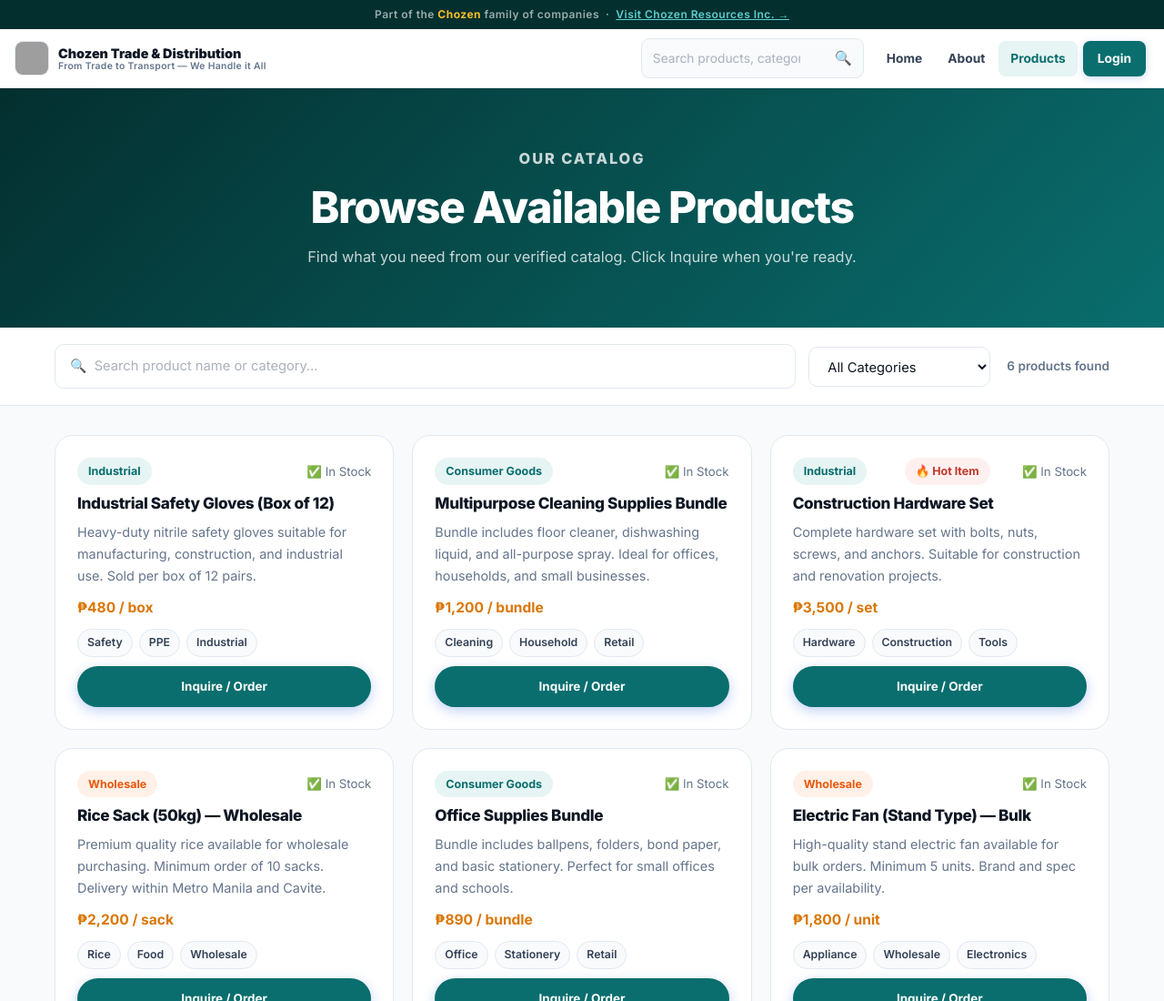
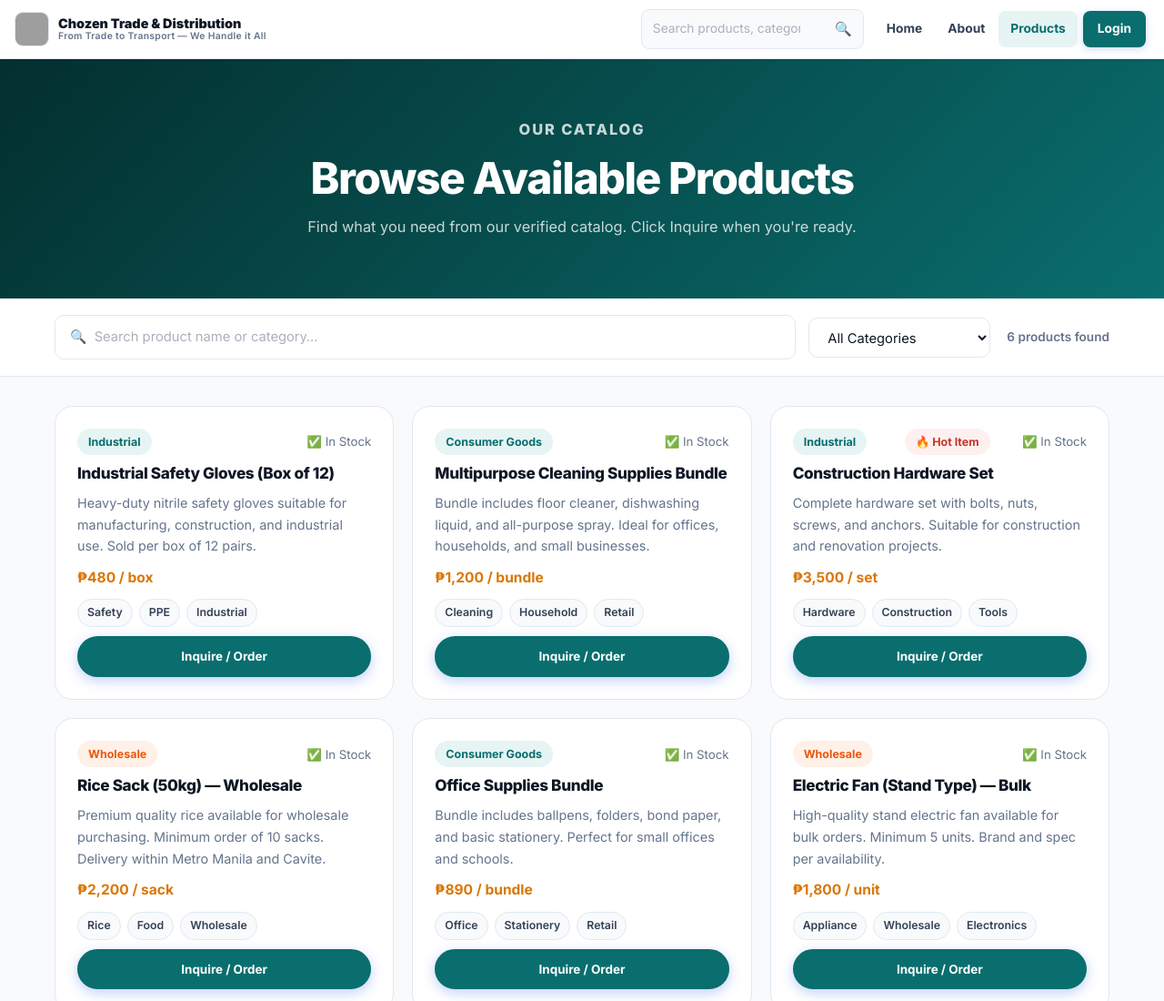
Before and after one commit to goldenjo2codesource/Chozen-Trade-and-Distribution-OPC, a website: page products.html in a window 1280 px wide. Shown: the top 1100 px of the page at 91% size. Drawn offline with Linux system fonts and the light colour scheme; no server answers; grey boxes are pictures that could not be loaded.

Commit message:
Fixed header and footer

```diff
--- a/products.html
+++ b/products.html
@@ -12,10 +12,6 @@
 <body>
 
   <header class="site-header">
-    <div class="ct-topbar">
-      Part of the <strong>Chozen</strong> family of companies &nbsp;·&nbsp;
-      <a href="https://chozenresources.com" target="_blank">Visit Chozen Resources Inc. →</a>
-    </div>
     <div class="header-inner">
       <a class="brand" href="index.html">
         <img class="brand-logo" src="C Trade Logo.png" alt="Chozen Trade Logo">
```
